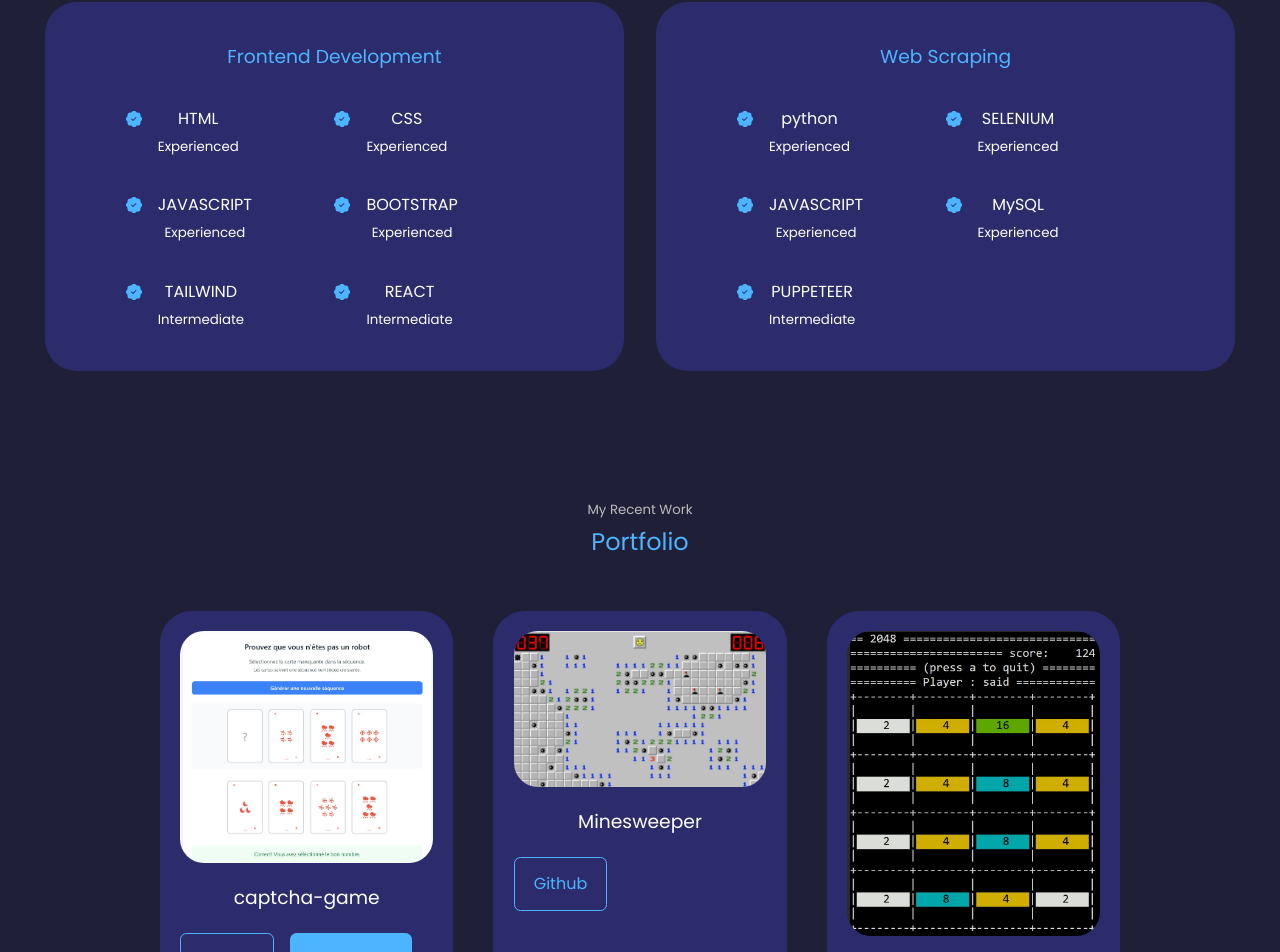
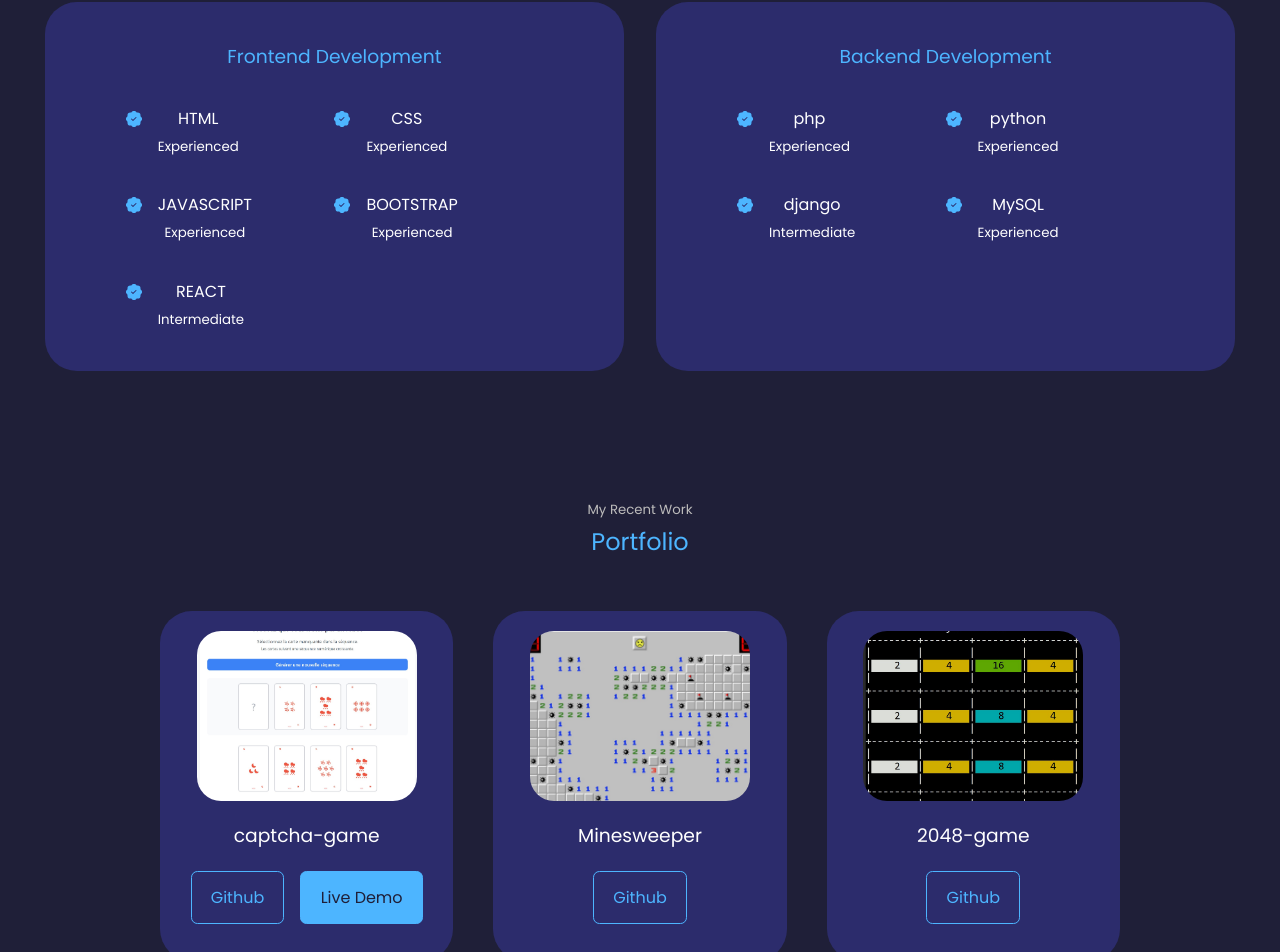
Before and after one commit to ssaid-Ln/Portfolio, a React (Create React App) app: page / in a window 1280 px wide. Shown: the part 1704-2656 px from the top of the page. Built offline with nearby package versions, Linux system fonts and the light colour scheme.

Commit message:
adding project

```diff
--- a/src/components/Experiences/Experiences.jsx
+++ b/src/components/Experiences/Experiences.jsx
@@ -44,13 +44,6 @@ const Experiences = () => {
       <article className="edetails">
       <BsFillPatchCheckFill className='eicon'/>
         <div>
-          <h4>TAILWIND</h4>
-      <small className="text-align">Intermediate</small>
-          </div>
-      </article>
-      <article className="edetails">
-      <BsFillPatchCheckFill className='eicon'/>
-        <div>
           <h4>REACT</h4>
       <small className="text-align">Intermediate</small>
           </div>
@@ -58,10 +51,17 @@ const Experiences = () => {
     </div>
       </div>
       <div className="experiencedetail s">
-        <h3>Web Scraping</h3>
+        <h3>Backend Development</h3>
         <div className="experiencecontent">
       <article className="edetails">
         <BsFillPatchCheckFill className='eicon'/>
+        <div>
+          <h4>php</h4>
+      <small className="text-align">Experienced</small>
+          </div>
+      </article>
+      <article className="edetails">
+      <BsFillPatchCheckFill className='eicon'/>
         <div>
           <h4>python</h4>
       <small className="text-align">Experienced</small>
@@ -69,16 +69,9 @@ const Experiences = () => {
       </article>
       <article className="edetails">
       <BsFillPatchCheckFill className='eicon'/>
-        <div>
-          <h4>SELENIUM</h4>
-      <small className="text-align">Experienced</small>
-          </div>
-      </article>
-      <article className="edetails">
-      <BsFillPatchCheckFill className='eicon'/>
        <div>
-         <h4>JAVASCRIPT</h4>
-      <small className="text-align">Experienced</small>
+         <h4>django</h4>
+      <small className="text-align">Intermediate</small>
         </div>
       </article>
       <article className="edetails">
@@ -88,13 +81,6 @@ const Experiences = () => {
       <small className="text-align">Experienced</small>
       </div>
       </article>
-      <article className="edetails">
-      <BsFillPatchCheckFill className='eicon'/>
-        <div>
-          <h4>PUPPETEER</h4>
-      <small className="text-align">Intermediate</small>
-          </div>
-      </article>
       </div>
       </div>
     </div>
--- a/src/components/portfolio/Portfolio.jsx
+++ b/src/components/portfolio/Portfolio.jsx
@@ -3,6 +3,7 @@ import coming from  "../../assets/coming.jpg"
 import captcha from "../../assets/captcha-game.jpg"
 import demineur from"../../assets/demineur.jpg"
 import game2048 from "../../assets/2048.jpg"
+import e_commerce from "../../assets/e-commerce.png"
 import "./portfolio.css"
 const Portfolio = () => {
   let list=[{
@@ -25,6 +26,12 @@ const Portfolio = () => {
   },
   {
     id:4,
+    urlimage :e_commerce,
+    title:"E-Commerce-App",
+    giturl:"https://github.com/ssaid-Ln/e-commerce-website",
+  },
+  {
+    id:5,
     urlimage :coming,
     title:"coming soon",
     giturl:"https://github.com/ssaid-Ln",
--- a/src/components/portfolio/portfolio.css
+++ b/src/components/portfolio/portfolio.css
@@ -10,16 +10,31 @@
     border-radius: 2rem;
     border: 1px solid transparent;
     transition: var(--tran);
+    display: flex;
+    flex-direction: column;
+    justify-content: center;
+    align-items: center;
 }
 .portitem:hover{
     border-color: ver(--colorprvr);
-    background: transparent;
+    background: rgb(53, 59, 165);
 }
-.portimage{
+.portimage {
     border-radius: 1.5rem;
     overflow: hidden;
+    width: 220px;
+    height: 170px;
+    display: flex;
+    justify-content: center;
+    align-items: center;
+}
 
+.portimage img {
+    width: 100%;
+    height: 100%;
+    object-fit: cover;
 }
+
 .portitem h3{
     margin: 1.2rem 2rem;
 }
```
Also changed, not shown: src/assets/e-commerce.png (added).
